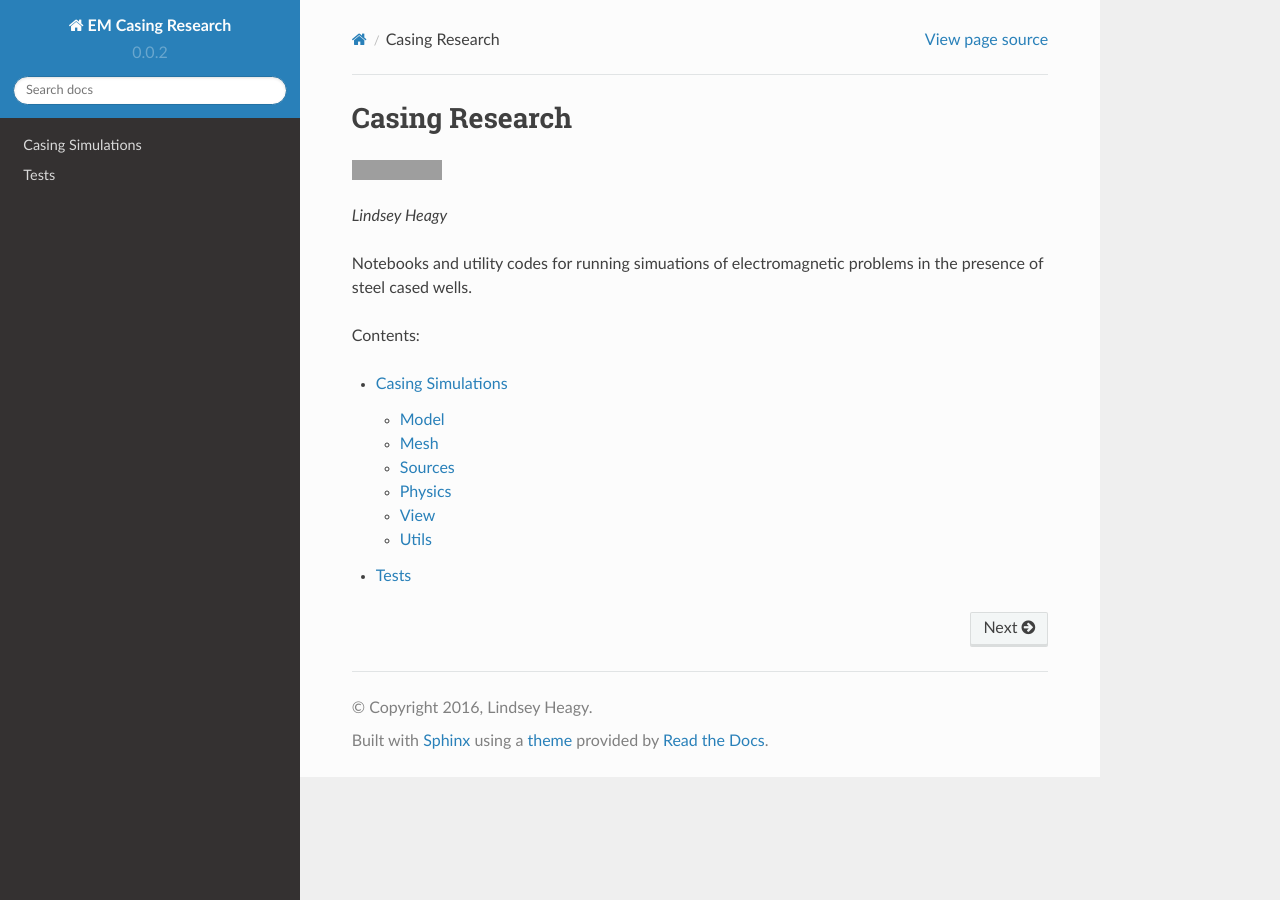
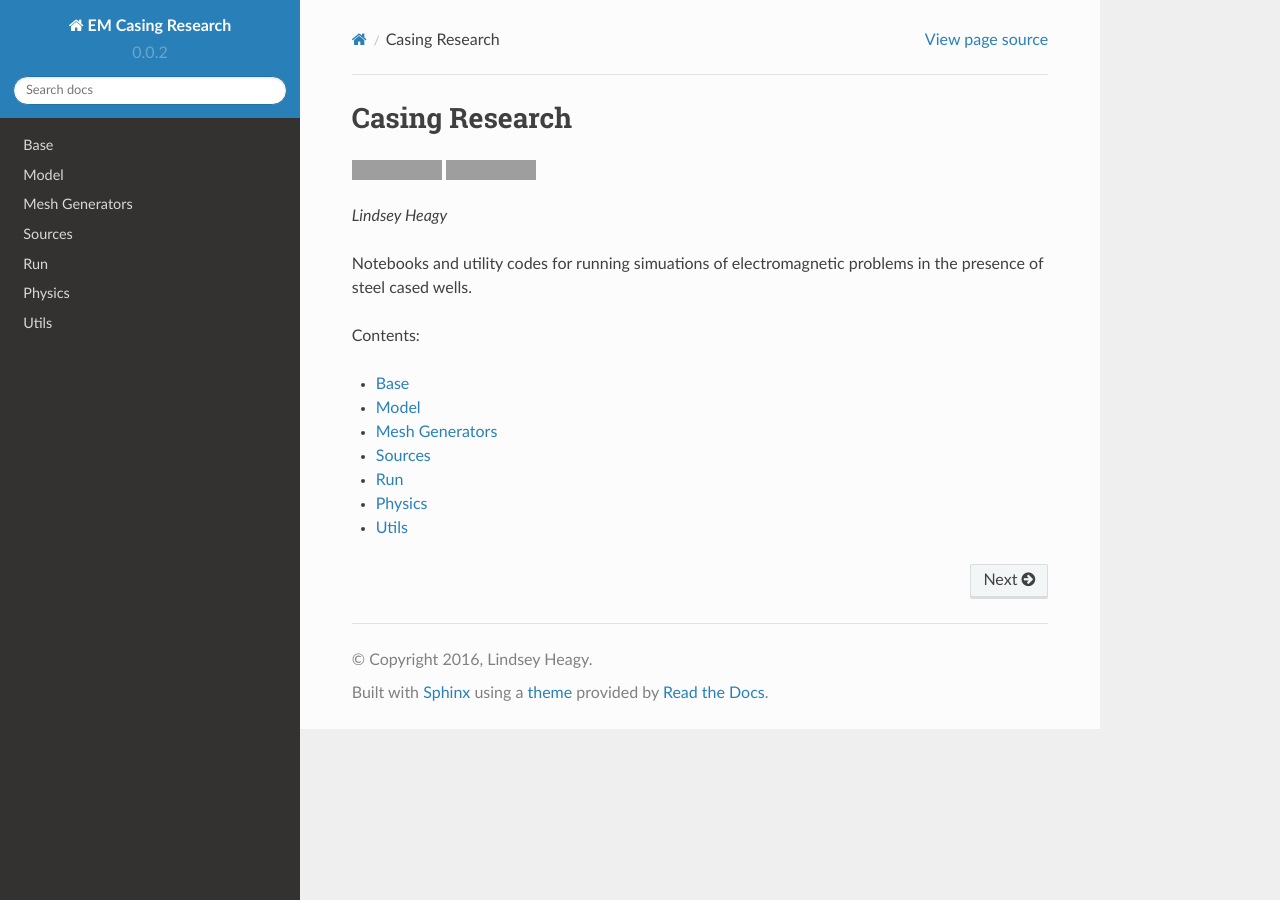
Before and after one commit to simpeg-research/casingSimulations, a Sphinx documentation site: the page built from docs/index.rst, in a window 1280 px wide. Built offline with Sphinx 7.4.7 and the Read the Docs theme 2.0.0, drawn with Linux system fonts in a browser that asks for light colours; grey boxes are pictures that could not be loaded.

Commit message:
cleanup of docs

```diff
--- a/docs/conf.py
+++ b/docs/conf.py
@@ -352,10 +352,24 @@
 
 # Example configuration for intersphinx: refer to the Python standard library.
 intersphinx_mapping = {
-    'python': ('https://docs.python.org/', None),
+    'python': ('https://docs.python.org/3/', None),
     'numpy': ('https://docs.scipy.org/doc/numpy/', None),
     'scipy': ('https://docs.scipy.org/doc/scipy/reference/', None),
     'matplotlib': ('http://matplotlib.org/', None),
     'properties': ('http://propertiespy.readthedocs.io/en/latest/', None),
     'SimPEG': ('http://docs.simpeg.xyz/')
 }
+
+
+def supress_nonlocal_image_warn():
+    import sphinx.environment
+    sphinx.environment.BuildEnvironment.warn_node = _supress_nonlocal_image_warn
+
+
+def _supress_nonlocal_image_warn(self, msg, node, **kwargs):
+    from docutils.utils import get_source_line
+
+    if not msg.startswith('nonlocal image URI found:'):
+        self._warnfunc(msg, '{0!s}:{1!s}'.format(*get_source_line(node)))
+
+supress_nonlocal_image_warn()
--- a/docs/Tests.rst
+++ b/docs/content/run.rst
@@ -1,7 +1,9 @@
-Tests
-=====
+.. _run:
 
-.. automodule:: tests.test_cyl2D3D
+Run
+---
+
+.. automodule:: casingSimulations.run
     :show-inheritance:
     :members:
     :undoc-members:
--- a/docs/index.rst
+++ b/docs/index.rst
@@ -7,5 +7,11 @@
 .. toctree::
    :maxdepth: 2
 
-   CasingSimulations
-   Tests
+   content/base
+   content/model
+   content/mesh
+   content/sources
+   content/run
+   content/physics
+   content/utils
+   content/view
--- a/requirements.txt
+++ b/requirements.txt
@@ -3,5 +3,6 @@
 matplotlib
 sympy
 pymatsolver
-git+https://github.com/simpeg/simpeg.git@em/feat/3Dcyl
+pymkl
+git+https://github.com/simpeg/simpeg.git@em/feat/galvanic-hj
 git+https://github.com/simpeg/discretize.git@feat/3Dcylmesh
```
Also changed, not shown: README.rst (+7 -2 lines), docs/CasingSimulations.rst (deleted, +0 -53 lines), docs/content/base.rst (added, +9 -0 lines), docs/content/mesh.rst (added, +9 -0 lines), docs/content/model.rst (added, +9 -0 lines), docs/content/physics.rst (added, +9 -0 lines), docs/content/sources.rst (added, +9 -0 lines), docs/content/utils.rst (added, +9 -0 lines), docs/content/view.rst (added).
